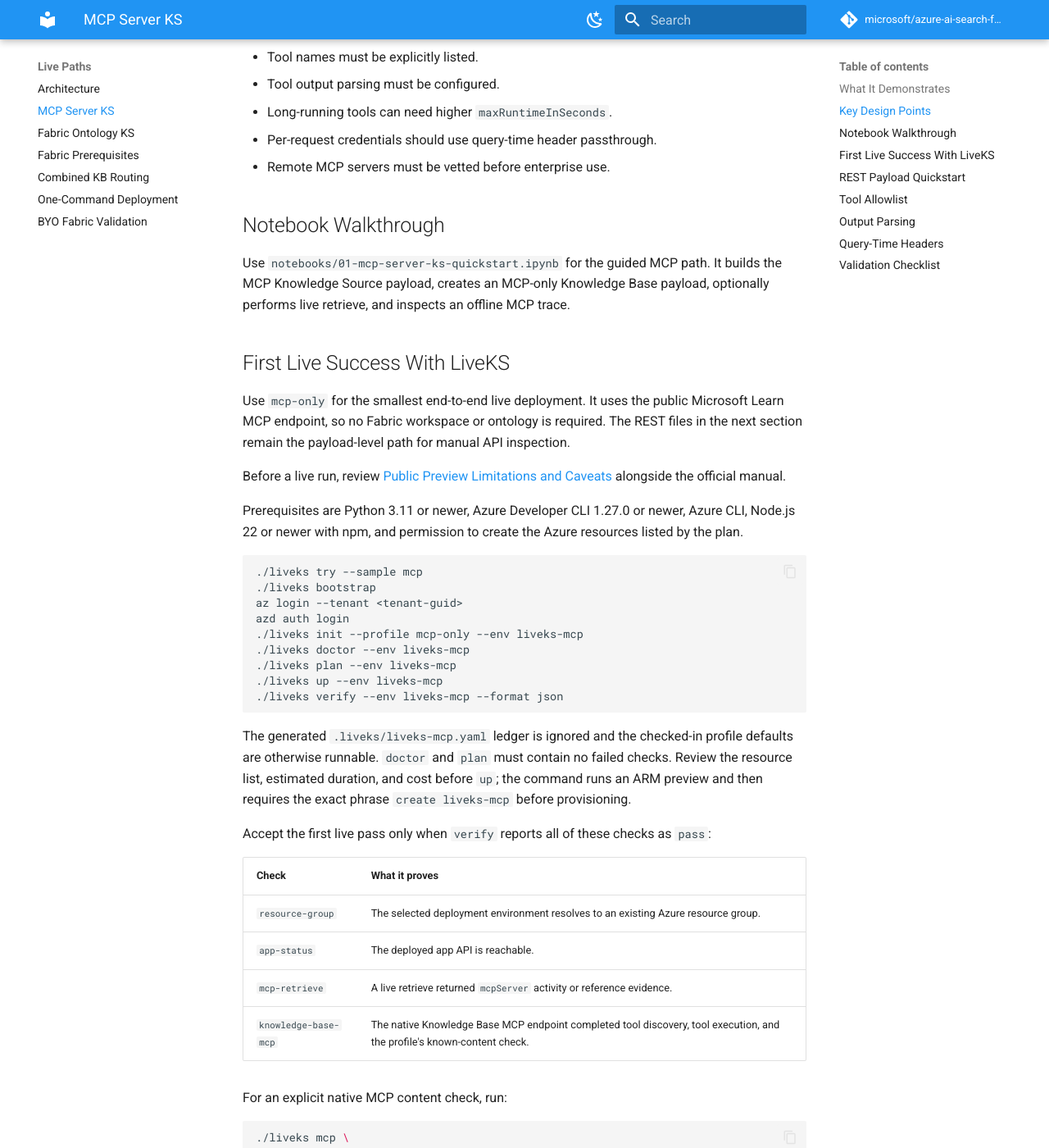
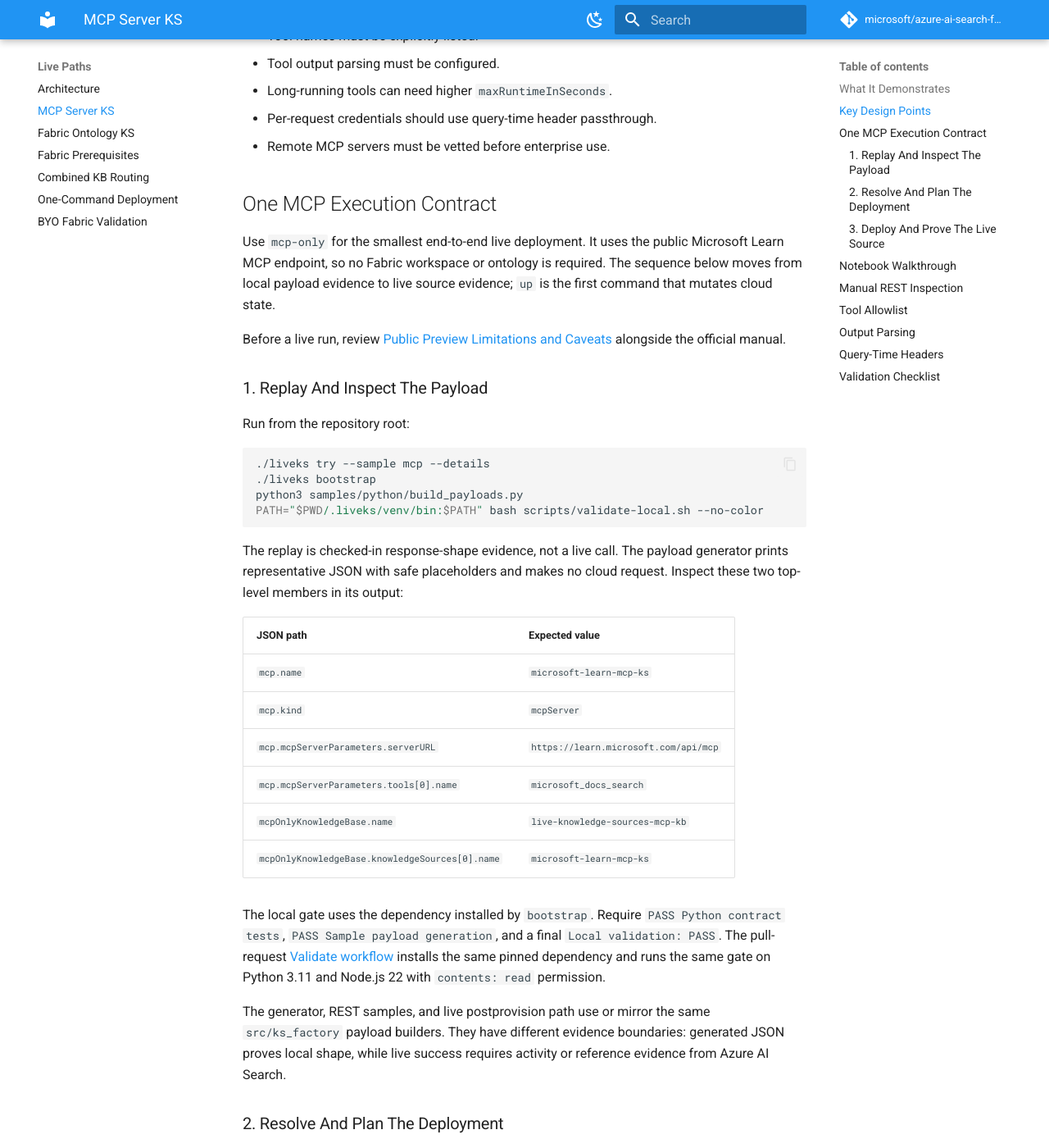
Before and after one commit to microsoft/azure-ai-search-foundry-iq-live-knowledge-sources, an MkDocs documentation site: the page built from docs/03-mcp-server-ks.md, in a window 1280 px wide and 1400 px high, scrolled down 612 px. Shown: the whole window at 82% size. Built offline with MkDocs 1.6.1 and Material for MkDocs 9.7.7, drawn with Linux system fonts in a browser that asks for light colours; comment, search, counter and statistics services are not loaded; some of the changed text lies outside the part shown.

Commit message:
Align MCP execution and validation contract (#17)

````diff
--- a/docs/01-architecture.md
+++ b/docs/01-architecture.md
@@ -52,7 +52,7 @@
 
 | Concern | Source of truth | Executable proof | Boundary |
 | --- | --- | --- | --- |
-| Profile and authored configuration | [`profiles/mcp-only.yaml`](https://github.com/microsoft/azure-ai-search-foundry-iq-live-knowledge-sources/blob/main/profiles/mcp-only.yaml), [`profiles/byo-fabric.yaml`](https://github.com/microsoft/azure-ai-search-foundry-iq-live-knowledge-sources/blob/main/profiles/byo-fabric.yaml), and [`config/schema.yaml`](https://github.com/microsoft/azure-ai-search-foundry-iq-live-knowledge-sources/blob/main/config/schema.yaml) | `./liveks init`, `doctor`, and `plan` as documented in [MCP first live success](03-mcp-server-ks.md#first-live-success-with-liveks) | YAML is the ignored human-authored ledger. Unknown fields fail closed and secrets use environment references. |
+| Profile and authored configuration | [`profiles/mcp-only.yaml`](https://github.com/microsoft/azure-ai-search-foundry-iq-live-knowledge-sources/blob/main/profiles/mcp-only.yaml), [`profiles/byo-fabric.yaml`](https://github.com/microsoft/azure-ai-search-foundry-iq-live-knowledge-sources/blob/main/profiles/byo-fabric.yaml), and [`config/schema.yaml`](https://github.com/microsoft/azure-ai-search-foundry-iq-live-knowledge-sources/blob/main/config/schema.yaml) | `./liveks init`, `doctor`, and `plan` as documented in the [MCP execution contract](03-mcp-server-ks.md#one-mcp-execution-contract) | YAML is the ignored human-authored ledger. Unknown fields fail closed and secrets use environment references. |
 | MCP Server Knowledge Source and MCP-only Knowledge Base | [`src/ks_factory/mcp_server.py`](https://github.com/microsoft/azure-ai-search-foundry-iq-live-knowledge-sources/blob/main/src/ks_factory/mcp_server.py), [`src/ks_factory/knowledge_base.py`](https://github.com/microsoft/azure-ai-search-foundry-iq-live-knowledge-sources/blob/main/src/ks_factory/knowledge_base.py), and [`scripts/postprovision.py`](https://github.com/microsoft/azure-ai-search-foundry-iq-live-knowledge-sources/blob/main/scripts/postprovision.py) | `./liveks up --env liveks-mcp` creates the source and Knowledge Base after plan, ARM preview, and exact confirmation. | `plan` builds and dry-runs only; `up` is the provisioning boundary. |
 | Live retrieve evidence | [`src/liveks/cli.py`](https://github.com/microsoft/azure-ai-search-foundry-iq-live-knowledge-sources/blob/main/src/liveks/cli.py) and [`static-app/api/retrieve-mcp/index.js`](https://github.com/microsoft/azure-ai-search-foundry-iq-live-knowledge-sources/blob/main/static-app/api/retrieve-mcp/index.js) | `./liveks verify --env <environment>` must report the applicable source-specific retrieve check as `pass`. | Read/call only. A live badge plus matching activity or references is required; answer text alone is insufficient. |
 | Native Knowledge Base MCP endpoint | [`src/liveks/cli.py`](https://github.com/microsoft/azure-ai-search-foundry-iq-live-knowledge-sources/blob/main/src/liveks/cli.py) and [Knowledge Base MCP Client](22-knowledge-base-mcp.md) | `./liveks mcp --expect-term <known-fact>` must pass `tools-list`, `tools-call`, and `grounding-content`. | Read/call only. Pair MCP content with the source-specific retrieve trace before naming the source that ran. |
--- a/docs/03-mcp-server-ks.md
+++ b/docs/03-mcp-server-ks.md
@@ -1,6 +1,6 @@
 # MCP Server Knowledge Source
 
-Primary manual: https://learn.microsoft.com/azure/search/agentic-knowledge-source-how-to-mcp-server
+Official manual: [Create an MCP Server knowledge source](https://learn.microsoft.com/azure/search/agentic-knowledge-source-how-to-mcp-server)
 
 ## What It Demonstrates
 
@@ -21,62 +21,77 @@
 - Per-request credentials should use query-time header passthrough.
 - Remote MCP servers must be vetted before enterprise use.
 
-## Notebook Walkthrough
+## One MCP Execution Contract
 
-Use `notebooks/01-mcp-server-ks-quickstart.ipynb` for the guided MCP path. It builds the MCP Knowledge Source payload, creates an MCP-only Knowledge Base payload, optionally performs live retrieve, and inspects an offline MCP trace.
-
-## First Live Success With LiveKS
-
-Use `mcp-only` for the smallest end-to-end live deployment. It uses the public Microsoft Learn MCP endpoint, so no Fabric workspace or ontology is required. The REST files in the next section remain the payload-level path for manual API inspection.
+Use `mcp-only` for the smallest end-to-end live deployment. It uses the public Microsoft Learn MCP endpoint, so no Fabric workspace or ontology is required. The sequence below moves from local payload evidence to live source evidence; `up` is the first command that mutates cloud state.
 
 Before a live run, review [Public Preview Limitations and Caveats](13-public-preview-limitations.md) alongside the official manual.
+
+### 1. Replay And Inspect The Payload
+
+Run from the repository root:
+
+```bash
+./liveks try --sample mcp --details
+./liveks bootstrap
+python3 samples/python/build_payloads.py
+PATH="$PWD/.liveks/venv/bin:$PATH" bash scripts/validate-local.sh --no-color
+```
+
+The replay is checked-in response-shape evidence, not a live call. The payload generator prints representative JSON with safe placeholders and makes no cloud request. Inspect these two top-level members in its output:
+
+| JSON path | Expected value |
+| --- | --- |
+| `mcp.name` | `microsoft-learn-mcp-ks` |
+| `mcp.kind` | `mcpServer` |
+| `mcp.mcpServerParameters.serverURL` | `https://learn.microsoft.com/api/mcp` |
+| `mcp.mcpServerParameters.tools[0].name` | `microsoft_docs_search` |
+| `mcpOnlyKnowledgeBase.name` | `live-knowledge-sources-mcp-kb` |
+| `mcpOnlyKnowledgeBase.knowledgeSources[0].name` | `microsoft-learn-mcp-ks` |
+
+The local gate uses the dependency installed by `bootstrap`. Require `PASS Python contract tests`, `PASS Sample payload generation`, and a final `Local validation: PASS`. The pull-request [Validate workflow](https://github.com/microsoft/azure-ai-search-foundry-iq-live-knowledge-sources/blob/main/.github/workflows/validate.yml) installs the same pinned dependency and runs the same gate on Python 3.11 and Node.js 22 with `contents: read` permission.
+
+The generator, REST samples, and live postprovision path use or mirror the same `src/ks_factory` payload builders. They have different evidence boundaries: generated JSON proves local shape, while live success requires activity or reference evidence from Azure AI Search.
+
+### 2. Resolve And Plan The Deployment
 
 Prerequisites are Python 3.11 or newer, Azure Developer CLI 1.27.0 or newer, Azure CLI, Node.js 22 or newer with npm, and permission to create the Azure resources listed by the plan.
 
 ```bash
-./liveks try --sample mcp
-./liveks bootstrap
+./liveks init --profile mcp-only --env liveks-mcp
 az login --tenant <tenant-guid>
 azd auth login
-./liveks init --profile mcp-only --env liveks-mcp
 ./liveks doctor --env liveks-mcp
 ./liveks plan --env liveks-mcp
+```
+
+The generated `.liveks/liveks-mcp.yaml` ledger is ignored and the checked-in profile defaults are otherwise runnable. `doctor` and `plan` must contain no failed checks. In the plan, require `bicep-build=pass`, `payload-dry-run=pass`, `app-install=pass`, and `app-build=pass`. The payload dry-run resolves the selected environment through `scripts/postprovision.py`; it does not select or change `azd env`, provision, or deploy.
+
+### 3. Deploy And Prove The Live Source
+
+Review the resource list, estimated duration, and cost before `up`. The command runs an ARM preview and then requires the exact phrase `create liveks-mcp` before provisioning.
+
+```bash
 ./liveks up --env liveks-mcp
 ./liveks verify --env liveks-mcp --format json
-```
-
-The generated `.liveks/liveks-mcp.yaml` ledger is ignored and the checked-in profile defaults are otherwise runnable. `doctor` and `plan` must contain no failed checks. Review the resource list, estimated duration, and cost before `up`; the command runs an ARM preview and then requires the exact phrase `create liveks-mcp` before provisioning.
-
-Accept the first live pass only when `verify` reports all of these checks as `pass`:
-
-| Check | What it proves |
-| --- | --- |
-| `resource-group` | The selected deployment environment resolves to an existing Azure resource group. |
-| `app-status` | The deployed app API is reachable. |
-| `mcp-retrieve` | A live retrieve returned `mcpServer` activity or reference evidence. |
-| `knowledge-base-mcp` | The native Knowledge Base MCP endpoint completed tool discovery, tool execution, and the profile's known-content check. |
-
-For an explicit native MCP content check, run:
-
-```bash
 ./liveks mcp \
   --env liveks-mcp \
   --query "What must be configured for an Azure AI Search MCP Server knowledge source?" \
   --expect-term "Azure AI Search"
 ```
 
-Require `tools-list=pass`, `tools-call=pass`, and `grounding-content=pass`. The command persists counts only under ignored `deployments/liveks-mcp/`; it does not persist the query, response content, endpoint, key, or token.
+Use one acceptance table for the complete path:
 
-The lifecycle boundary is explicit:
+| Stage | Required signal | What it proves |
+| --- | --- | --- |
+| Generated payload | The six expected fields above are present. | The representative MCP KS and MCP-only KB shape is internally aligned. |
+| Local gate | `Python contract tests`, `Sample payload generation`, and the final gate pass. | Builders, generated output, and the repository's local contracts execute together. |
+| Plan | No failed checks and `payload-dry-run=pass`. | Resolved deployment settings can produce the postprovision payload without cloud mutation. |
+| Retrieve | `resource-group=pass`, `app-status=pass`, and `mcp-retrieve=pass`. | The deployment exists and a live retrieve returned `mcpServer` activity or reference evidence. |
+| Knowledge Base MCP | `knowledge-base-mcp=pass`, then `tools-list=pass`, `tools-call=pass`, and `grounding-content=pass`. | The native MCP endpoint discovered and called `knowledge_base_retrieve`, and returned the expected non-sensitive content term. |
+| Cleanup | `resource-group-absent=pass`. | Generated Azure resources for this environment were released. |
 
-| Command | Boundary |
-| --- | --- |
-| `try`, `bootstrap`, `init` | Local only. Bootstrap installs into ignored `.liveks/venv`; no cloud resources are created. |
-| `doctor` | Local checks plus read-only Azure account, provider, and availability probes. |
-| `plan` | Repeats doctor, builds Bicep and the app, and dry-runs payload generation. It does not select or change `azd env`, provision, or deploy. |
-| `up` | Mutates cloud state only after preview and confirmation, then runs verification. |
-| `verify`, `mcp` | Read/call only. They write sanitized reports under ignored paths. |
-| `down` | Deletes generated assets after ownership checks. |
+The explicit `mcp` command persists counts only under ignored `deployments/liveks-mcp/`; it does not persist the query, response content, endpoint, key, or token.
 
 When the evaluation is complete:
 
@@ -84,11 +99,17 @@
 ./liveks down --env liveks-mcp
 ```
 
-Require `resource-group-absent=pass`. See [LiveKS CLI](20-liveks-cli.md), [One-Command Deployment](10-one-command-deployment.md), and [Post-Deployment Tests](08-test-queries.md) for the complete command and evidence contracts.
+See [LiveKS CLI](20-liveks-cli.md), [One-Command Deployment](10-one-command-deployment.md), and [Post-Deployment Tests](08-test-queries.md) for the complete command and evidence contracts.
 
-## REST Payload Quickstart
+## Notebook Walkthrough
 
-Run these files in order:
+Use `notebooks/01-mcp-server-ks-quickstart.ipynb` after the contract above when you want a guided payload walkthrough. It builds the MCP Knowledge Source payload, creates an MCP-only Knowledge Base payload, optionally performs live retrieve, and inspects an offline MCP trace.
+
+## Manual REST Inspection
+
+These files expose the raw API requests for manual inspection. They are not a separate success contract; use the live acceptance signals above.
+
+Run the files in order:
 
 ```text
 samples/rest/01-create-mcp-server-ks.http
@@ -96,7 +117,7 @@
 samples/rest/03-retrieve-mcp.http
 ```
 
-The retrieve request asks for references, source data, and activity. A good first response should include:
+The generated `mcp` and `mcpOnlyKnowledgeBase` members match the first two request bodies after replacing the REST placeholders. The retrieve request asks for references, source data, and activity. A good first response should include:
 
 - an `activity` entry with `type` set to `mcpServer`,
 - `knowledgeSourceName` set to `microsoft-learn-mcp-ks`,
````
Also changed, not shown: CHANGELOG.md (+1 -0 lines), docs/maintainers/mcp-execution-contract-audit-2026-08-13.md (added, +105 -0 lines).
